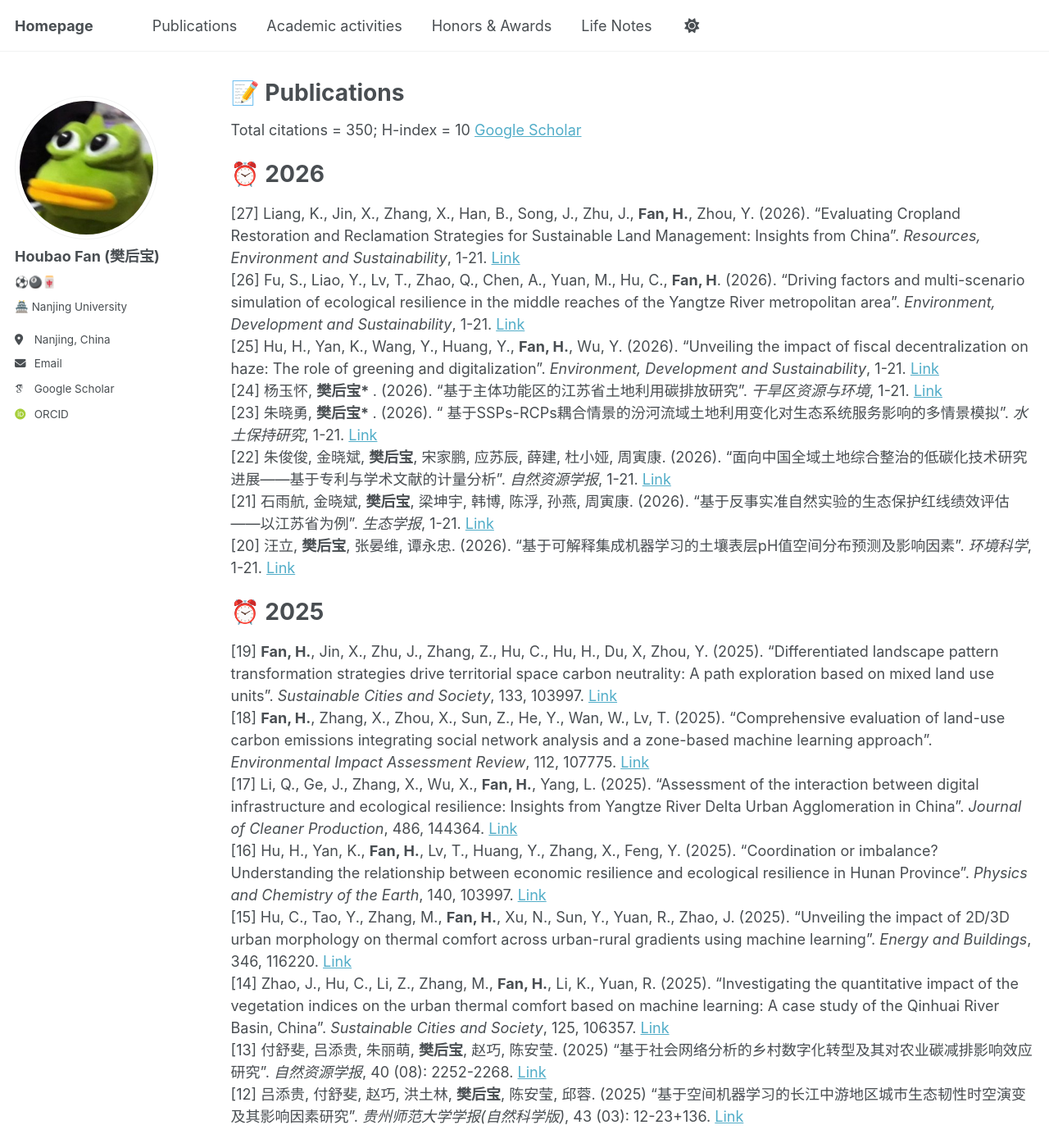
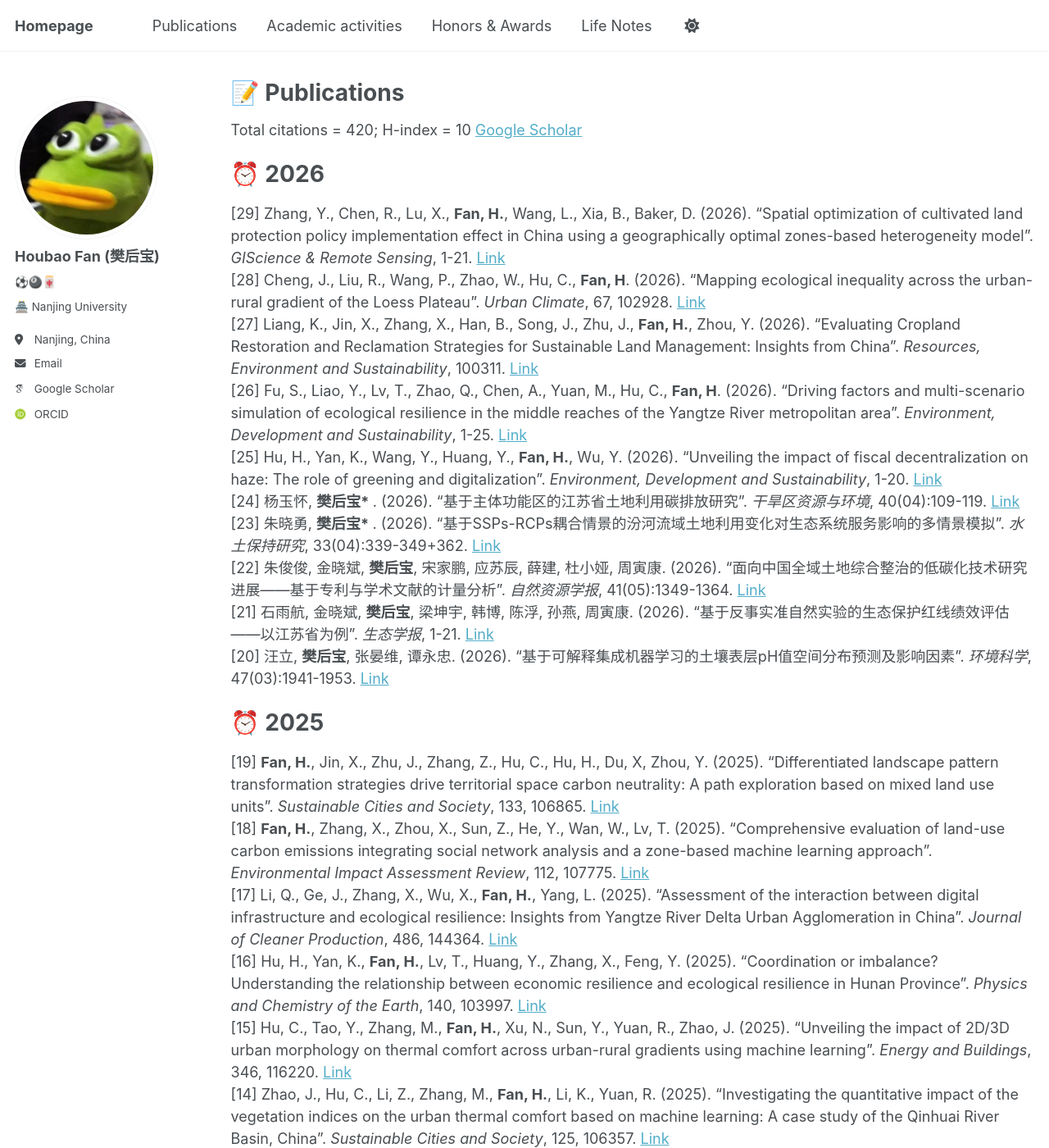
Before and after one commit to fhb0211/fhb0211.github.io, a Jekyll site: the page built from _pages/publications.md, in a window 1280 px wide and 1400 px high. Shown: the whole window at 82% size. Built offline with Jekyll 4.4.1, drawn with Linux system fonts in a browser that asks for light colours; some web fonts are replaced; a script that is not in the unit is left out.

Commit message:
Update publications.md

```diff
--- a/_pages/publications.md
+++ b/_pages/publications.md
@@ -5,22 +5,24 @@ permalink: /publications/
 author_profile: true
 ---
 
-Total citations = 350; H-index = 10  [Google Scholar](https://scholar.google.com/citations?view_op=list_works&hl=zh-CN&user=ZHcRMhgAAAAJ)
+Total citations = 420; H-index = 10  [Google Scholar](https://scholar.google.com/citations?view_op=list_works&hl=zh-CN&user=ZHcRMhgAAAAJ)
 
 ⏰ 2026
 =====
-[27] Liang, K., Jin, X., Zhang, X., Han, B., Song, J., Zhu, J., <strong>Fan, H.</strong>, Zhou, Y. (2026). "Evaluating Cropland Restoration and Reclamation Strategies for Sustainable Land Management: Insights from China". _Resources, Environment and Sustainability_, 1-21. [Link](https://www.sciencedirect.com/journal/resources-environment-and-sustainability)\
-[26] Fu, S., Liao, Y., Lv, T., Zhao, Q., Chen, A., Yuan, M., Hu, C., <strong>Fan, H</strong>. (2026). "Driving factors and multi-scenario simulation of ecological resilience in the middle reaches of the Yangtze River metropolitan area". _Environment, Development and Sustainability_, 1-21. [Link](https://link.springer.com/journal/10668)\
-[25] Hu, H., Yan, K., Wang, Y., Huang, Y., <strong>Fan, H.</strong>, Wu, Y. (2026). "Unveiling the impact of fiscal decentralization on haze: The role of greening and digitalization". _Environment, Development and Sustainability_, 1-21. [Link](https://link.springer.com/journal/10668)\
-[24] 杨玉怀, <strong>樊后宝* </strong>. (2026). "基于主体功能区的江苏省土地利用碳排放研究". _干旱区资源与环境_, 1-21. [Link](https://ghzh.cbpt.cnki.net/WKC/WebPublication/index.aspx?mid=ghzh)\
-[23] 朱晓勇, <strong>樊后宝* </strong>. (2026). "	基于SSPs-RCPs耦合情景的汾河流域土地利用变化对生态系统服务影响的多情景模拟". _水土保持研究_, 1-21. [Link](http://stbcyj.paperonce.org/)\
-[22] 朱俊俊, 金晓斌, <strong>樊后宝</strong>, 宋家鹏, 应苏辰, 薛建, 杜小娅, 周寅康. (2026). "面向中国全域土地综合整治的低碳化技术研究进展——基于专利与学术文献的计量分析". _自然资源学报_, 1-21. [Link](https://www.jnr.ac.cn/CN/home)\
-[21] 石雨航, 金晓斌, <strong>樊后宝</strong>, 梁坤宇, 韩博, 陈浮, 孙燕, 周寅康. (2026). "基于反事实准自然实验的生态保护红线绩效评估——以江苏省为例". _生态学报_, 1-21. [Link](https://www.ecologica.cn/stxb/home)\
-[20] 汪立, <strong>樊后宝</strong>, 张晏维, 谭永忠. (2026). "基于可解释集成机器学习的土壤表层pH值空间分布预测及影响因素". _环境科学_, 1-21. [Link](https://www.hjkx.ac.cn/ch/index.aspx)
+[29] Zhang, Y., Chen, R., Lu, X., <strong>Fan, H.</strong>, Wang, L., Xia, B., Baker, D. (2026). "Spatial optimization of cultivated land protection policy implementation effect in China using a geographically optimal zones-based heterogeneity model". _GIScience & Remote Sensing_, 1-21. [Link](https://www.tandfonline.com/journals/tgrs20)\
+[28] Cheng, J., Liu, R., Wang, P., Zhao, W., Hu, C., <strong>Fan, H</strong>. (2026). "Mapping ecological inequality across the urban-rural gradient of the Loess Plateau". _Urban Climate_, 67, 102928. [Link](https://www.sciencedirect.com/science/article/pii/S2212095526001598)\
+[27] Liang, K., Jin, X., Zhang, X., Han, B., Song, J., Zhu, J., <strong>Fan, H.</strong>, Zhou, Y. (2026). "Evaluating Cropland Restoration and Reclamation Strategies for Sustainable Land Management: Insights from China". _Resources, Environment and Sustainability_, 100311. [Link](https://www.sciencedirect.com/science/article/pii/S2666916126000241)\
+[26] Fu, S., Liao, Y., Lv, T., Zhao, Q., Chen, A., Yuan, M., Hu, C., <strong>Fan, H</strong>. (2026). "Driving factors and multi-scenario simulation of ecological resilience in the middle reaches of the Yangtze River metropolitan area". _Environment, Development and Sustainability_, 1-25. [Link](https://link.springer.com/article/10.1007/s10668-026-07320-6)\
+[25] Hu, H., Yan, K., Wang, Y., Huang, Y., <strong>Fan, H.</strong>, Wu, Y. (2026). "Unveiling the impact of fiscal decentralization on haze: The role of greening and digitalization". _Environment, Development and Sustainability_, 1-20. [Link](https://link.springer.com/article/10.1007/s10668-025-07256-3)\
+[24] 杨玉怀, <strong>樊后宝* </strong>. (2026). "基于主体功能区的江苏省土地利用碳排放研究". _干旱区资源与环境_, 40(04):109-119. [Link](https://ghzh.cbpt.cnki.net/WKC/WebPublication/index.aspx?mid=ghzh)\
+[23] 朱晓勇, <strong>樊后宝* </strong>. (2026). "基于SSPs-RCPs耦合情景的汾河流域土地利用变化对生态系统服务影响的多情景模拟". _水土保持研究_, 33(04):339-349+362. [Link](http://stbcyj.paperonce.org/)\
+[22] 朱俊俊, 金晓斌, <strong>樊后宝</strong>, 宋家鹏, 应苏辰, 薛建, 杜小娅, 周寅康. (2026). "面向中国全域土地综合整治的低碳化技术研究进展——基于专利与学术文献的计量分析". _自然资源学报_, 41(05):1349-1364. [Link](https://www.jnr.ac.cn/CN/article/showArticleAiPage.do?articleId=77591)\
+[21] 石雨航, 金晓斌, <strong>樊后宝</strong>, 梁坤宇, 韩博, 陈浮, 孙燕, 周寅康. (2026). "基于反事实准自然实验的生态保护红线绩效评估——以江苏省为例". _生态学报_, 1-21. [Link](https://www.ecologica.cn/stxb/article/abstract/stxb202511082970)\
+[20] 汪立, <strong>樊后宝</strong>, 张晏维, 谭永忠. (2026). "基于可解释集成机器学习的土壤表层pH值空间分布预测及影响因素". _环境科学_, 47(03):1941-1953. [Link](https://www.hjkx.ac.cn/hjkx/ch/html/20260349.htm)
 
 ⏰ 2025
 =====
-[19] <strong>Fan, H.</strong>, Jin, X., Zhu, J., Zhang, Z., Hu, C., Hu, H., Du, X, Zhou, Y. (2025). "Differentiated landscape pattern transformation strategies drive territorial space carbon neutrality: A path exploration based on mixed land use units". _Sustainable Cities and Society_, 133, 103997. [Link](https://doi.org/10.1016/j.scs.2025.106865)\
+[19] <strong>Fan, H.</strong>, Jin, X., Zhu, J., Zhang, Z., Hu, C., Hu, H., Du, X, Zhou, Y. (2025). "Differentiated landscape pattern transformation strategies drive territorial space carbon neutrality: A path exploration based on mixed land use units". _Sustainable Cities and Society_, 133, 106865. [Link](https://doi.org/10.1016/j.scs.2025.106865)\
 [18] <strong>Fan, H.</strong>, Zhang, X., Zhou, X., Sun, Z., He, Y., Wan, W., Lv, T. (2025). "Comprehensive evaluation of land-use carbon emissions integrating social network analysis and a zone-based machine learning approach". _Environmental Impact Assessment Review_, 112, 107775. [Link](https://doi.org/10.1016/j.eiar.2024.107775)\
 [17] Li, Q., Ge, J., Zhang, X., Wu, X., <strong>Fan, H.</strong>, Yang, L. (2025). "Assessment of the interaction between digital infrastructure and ecological resilience: Insights from Yangtze River Delta Urban Agglomeration in China". _Journal of Cleaner Production_, 486, 144364. [Link](https://doi.org/10.1016/j.jclepro.2024.144364)\
 [16] Hu, H., Yan, K., <strong>Fan, H.</strong>, Lv, T., Huang, Y., Zhang, X., Feng, Y. (2025). "Coordination or imbalance? Understanding the relationship between economic resilience and ecological resilience in Hunan Province". _Physics and Chemistry of the Earth_, 140, 103997. [Link](https://doi.org/10.1016/j.pce.2025.103997)\
```
